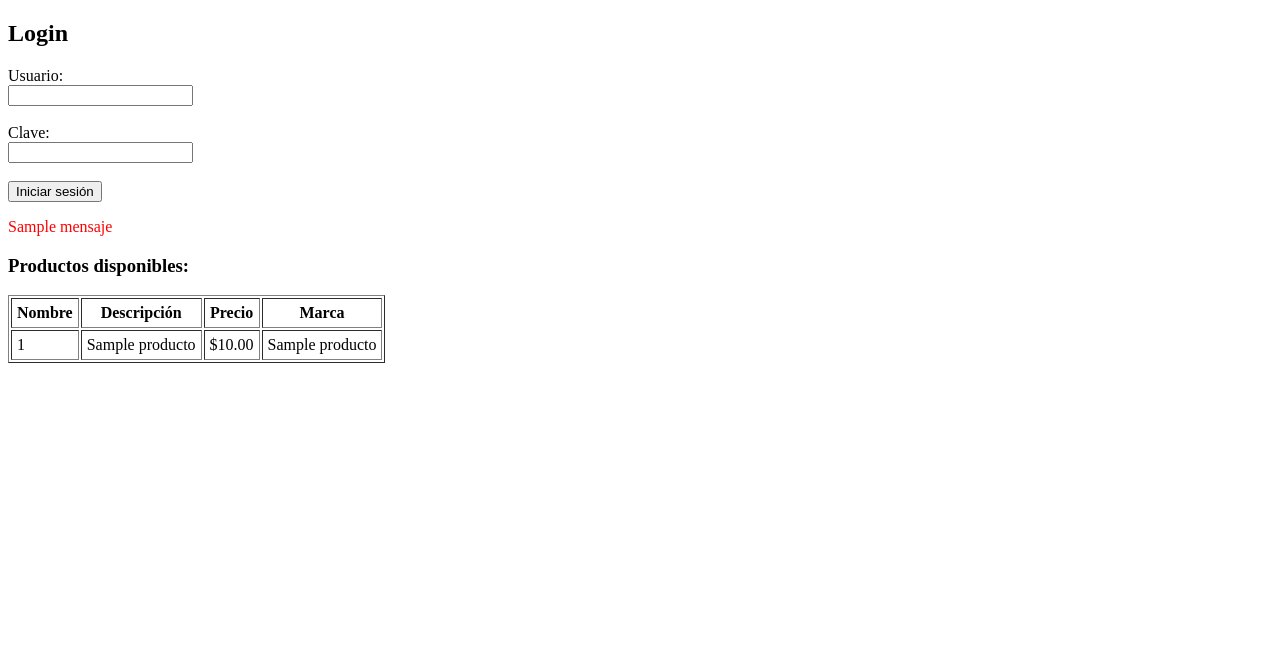
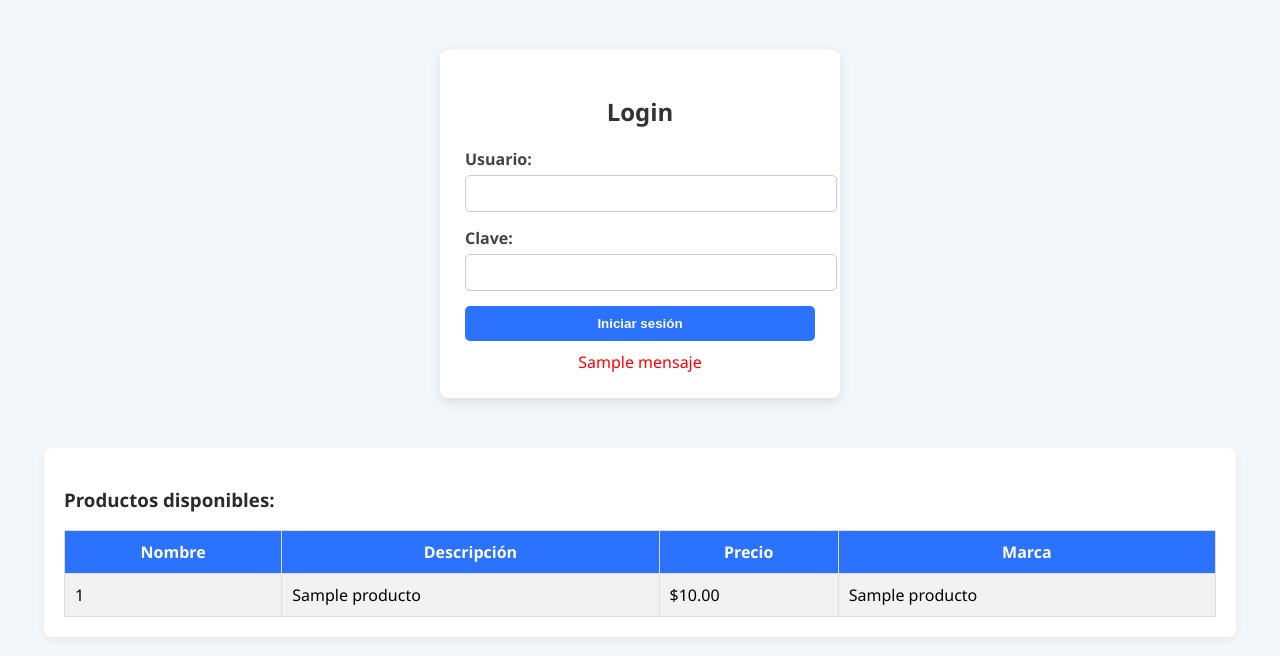
Before and after one commit to JoseVilca1/castillonEjer, a Flask app: template templates/login.html in a window 1280 px wide. Shown: the top 656 px of the page. Run offline with Flask 3, Linux system fonts and the light colour scheme; the template is opened without the code that fills it: most values are stand-ins (such as "Sample title", 1, 10 or a date in 2020).

Commit message:
colores en login

```diff
--- a/app.py
+++ b/app.py
@@ -1,16 +1,25 @@
 from flask import Flask, render_template, request
 import pyodbc
+import platform
 
 app = Flask(__name__)
 
-# 🔧 CONEXIÓN A SQL SERVER
+# 🔍 Detectar entorno y elegir driver correcto
+if platform.system() == 'Linux':
+    DRIVER_NAME = '{ODBC Driver 18 for SQL Server}'
+    ENCRYPT = 'Encrypt=no;'
+else:
+    DRIVER_NAME = '{ODBC Driver 17 for SQL Server}'  # o el que tengas en tu PC
+    ENCRYPT = ''  # en Windows local no hace falta
+
+# 🔧 Conexión SQL Server compatible con Windows y Render
 conexion = pyodbc.connect(
-    'DRIVER={ODBC Driver 18 for SQL Server};'
+    f'DRIVER={DRIVER_NAME};'
     'SERVER=26.95.196.200;'
     'DATABASE=CASTILLONV2;'
     'UID=sa;'
     'PWD=Castillon1234+;'
-    'Encrypt=no;'
+    f'{ENCRYPT}'
 )
 
 @app.route('/', methods=['GET', 'POST'])
--- a/templates/login.html
+++ b/templates/login.html
@@ -1,23 +1,122 @@
 <!DOCTYPE html>
-<html>
+<html lang="es">
 <head>
+    <meta charset="UTF-8">
     <title>Login Castillon</title>
+    <style>
+        body {
+            font-family: 'Segoe UI', sans-serif;
+            background: #f4f7fa;
+            margin: 0;
+            padding: 0;
+        }
+
+        .login-container {
+            width: 350px;
+            margin: 50px auto;
+            padding: 25px;
+            background: white;
+            border-radius: 8px;
+            box-shadow: 0 4px 12px rgba(0, 0, 0, 0.1);
+        }
+
+        .login-container h2 {
+            text-align: center;
+            color: #333;
+        }
+
+        label {
+            font-weight: bold;
+            color: #444;
+        }
+
+        input[type="text"], input[type="password"] {
+            width: 100%;
+            padding: 10px;
+            margin-top: 5px;
+            margin-bottom: 15px;
+            border: 1px solid #ccc;
+            border-radius: 5px;
+        }
+
+        button {
+            width: 100%;
+            padding: 10px;
+            background: #2b72ff;
+            border: none;
+            color: white;
+            font-weight: bold;
+            border-radius: 5px;
+            cursor: pointer;
+        }
+
+        button:hover {
+            background: #1a54d2;
+        }
+
+        .mensaje {
+            text-align: center;
+            color: red;
+            margin-top: 10px;
+        }
+
+        .productos-container {
+            width: 90%;
+            margin: 40px auto;
+            background: white;
+            padding: 20px;
+            border-radius: 8px;
+            box-shadow: 0 4px 10px rgba(0, 0, 0, 0.05);
+        }
+
+        table {
+            width: 100%;
+            border-collapse: collapse;
+            margin-top: 15px;
+        }
+
+        th, td {
+            border: 1px solid #ddd;
+            padding: 10px;
+        }
+
+        th {
+            background: #2b72ff;
+            color: white;
+        }
+
+        tr:nth-child(even) {
+            background: #f2f2f2;
+        }
+
+        h3 {
+            color: #2b2b2b;
+        }
+    </style>
 </head>
 <body>
-    <h2>Login</h2>
-    <form method="POST">
-        <label>Usuario:</label><br>
-        <input type="text" name="usuario" required><br><br>
-        <label>Clave:</label><br>
-        <input type="password" name="clave" required><br><br>
-        <button type="submit">Iniciar sesión</button>
-    </form>
 
-    <p style="color:red;">{{ mensaje }}</p>
+    <div class="login-container">
+        <h2>Login</h2>
+        <form method="POST">
+            <label>Usuario:</label>
+            <input type="text" name="usuario" required>
+
+            <label>Clave:</label>
+            <input type="password" name="clave" required>
+
+            <button type="submit">Iniciar sesión</button>
+        </form>
+
+        {% if mensaje %}
+        <div class="mensaje">{{ mensaje }}</div>
+        {% endif %}
+    </div>
 
     {% if productos %}
+    <div class="productos-container">
         <h3>Productos disponibles:</h3>
-        <table border="1" cellpadding="5">
+        <table>
             <tr>
                 <th>Nombre</th>
                 <th>Descripción</th>
@@ -33,6 +132,8 @@
             </tr>
             {% endfor %}
         </table>
+    </div>
     {% endif %}
+
 </body>
 </html>
```
Also changed, not shown: SQLQuery2.sql (added, +20 -0 lines).
